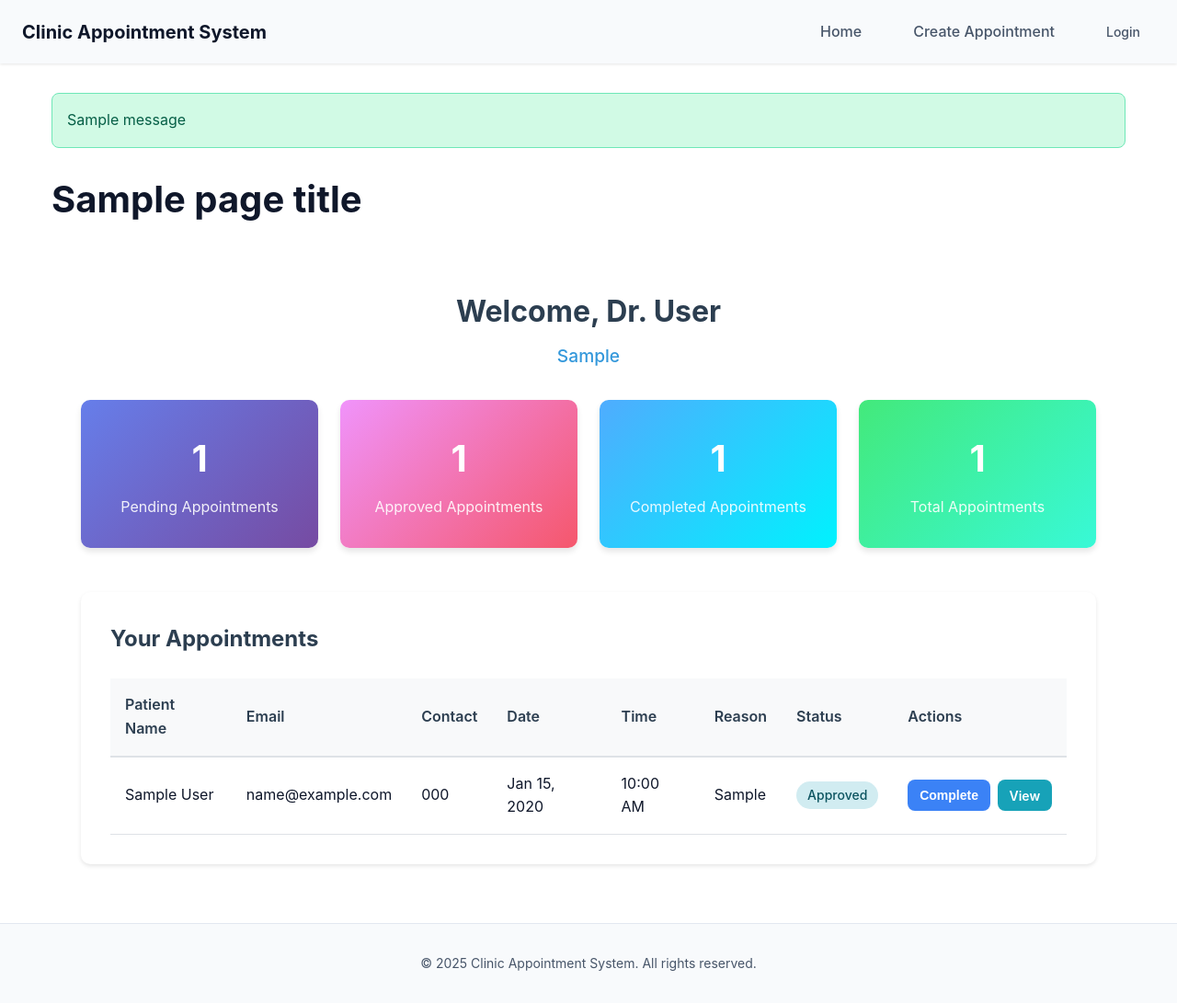
After one commit to Enricci/clinic-appointment-system, a Django app: template clinic_project/clinic_app/templates/clinic_app/doctor/dashboard.html in a window 1280 px wide. The commit adds this page. Shown: the whole page at 92% size. Run offline with Django 5.2, Linux system fonts and the light colour scheme; tables that the repository leaves empty hold one stand-in row (values such as "Sample post"); the template is opened without the code that fills it: values that come from a table or form of the project are taken from there, most other values are stand-ins (such as "Sample title", 1, 10 or a date in 2020); one stand-in notice (Sample message) is shown.

Commit message:
Enhance doctor interface with new dashboard and appointment detail pages. Update login page to display messages and improve error handling. Add CSS styles for dashboard and appointment detail layouts.

```diff
--- /dev/null
+++ b/clinic_project/clinic_app/templates/clinic_app/doctor/dashboard.html
@@ -0,0 +1,101 @@
+{% extends "clinic_app/base.html" %}
+{% block title %}Doctor Dashboard{% endblock %}
+{% block content %}
+<div class="dashboard-container">
+  <div class="dashboard-header">
+    <h1>Welcome, Dr. {{ doctor.user.last_name }}</h1>
+    <p class="specialization">{{ doctor.specialization }}</p>
+  </div>
+
+  <div class="dashboard-stats">
+    <div class="stat-card">
+      <h3>{{ pending_count }}</h3>
+      <p>Pending Appointments</p>
+    </div>
+    <div class="stat-card">
+      <h3>{{ approved_count }}</h3>
+      <p>Approved Appointments</p>
+    </div>
+    <div class="stat-card">
+      <h3>{{ completed_count }}</h3>
+      <p>Completed Appointments</p>
+    </div>
+    <div class="stat-card">
+      <h3>{{ total_count }}</h3>
+      <p>Total Appointments</p>
+    </div>
+  </div>
+
+  <div class="appointments-section">
+    <h2>Your Appointments</h2>
+
+    {% if appointments %}
+    <div class="appointments-table-container">
+      <table class="appointments-table">
+        <thead>
+          <tr>
+            <th>Patient Name</th>
+            <th>Email</th>
+            <th>Contact</th>
+            <th>Date</th>
+            <th>Time</th>
+            <th>Reason</th>
+            <th>Status</th>
+            <th>Actions</th>
+          </tr>
+        </thead>
+        <tbody>
+          {% for appointment in appointments %}
+          <tr>
+            <td>{{ appointment.patient.user.get_full_name }}</td>
+            <td>{{ appointment.patient.email|default:"N/A" }}</td>
+            <td>{{ appointment.patient.phone_number }}</td>
+            <td>{{ appointment.appointment_date|date:"M d, Y" }}</td>
+            <td>{{ appointment.appointment_time|time:"g:i A" }}</td>
+            <td>{{ appointment.reason|truncatewords:10 }}</td>
+            <td>
+              <span class="status-badge status-{{ appointment.status|lower }}">
+                {{ appointment.status }}
+              </span>
+            </td>
+            <td>
+              <div class="action-buttons">
+                {% if appointment.status == "Pending" %}
+                <form
+                  method="post"
+                  action="{% url 'clinic_app:doctor_approve_appointment' appointment.id %}"
+                  style="display: inline"
+                >
+                  {% csrf_token %}
+                  <button type="submit" class="btn btn-small btn-success">Approve</button>
+                </form>
+                {% endif %} {% if appointment.status == "Approved" %}
+                <form
+                  method="post"
+                  action="{% url 'clinic_app:doctor_complete_appointment' appointment.id %}"
+                  style="display: inline"
+                >
+                  {% csrf_token %}
+                  <button type="submit" class="btn btn-small btn-primary">Complete</button>
+                </form>
+                {% endif %}
+                <a
+                  href="{% url 'clinic_app:doctor_appointment_detail' appointment.id %}"
+                  class="btn btn-small btn-info"
+                  >View</a
+                >
+              </div>
+            </td>
+          </tr>
+          {% endfor %}
+        </tbody>
+      </table>
+    </div>
+    {% else %}
+    <div class="empty-state">
+      <p>No appointments found.</p>
+    </div>
+    {% endif %}
+  </div>
+</div>
+{% endblock %}
--- a/clinic_project/clinic_project/static/css/styles.css
+++ b/clinic_project/clinic_project/static/css/styles.css
@@ -239,7 +239,6 @@ main {
   cursor: pointer;
   transition: var(--transition);
   border-radius: var(--radius-md);
-
 }
 
 /* ================================
@@ -571,3 +570,256 @@ main {
 .uppercase {
   text-transform: uppercase;
 }
+
+/* ================================
+   Doctor Dashboard
+   ================================ */
+.dashboard-container {
+  max-width: 1400px;
+  margin: 0 auto;
+  padding: 2rem;
+}
+
+.dashboard-header {
+  margin-bottom: 2rem;
+  text-align: center;
+}
+
+.dashboard-header h1 {
+  color: #2c3e50;
+  margin-bottom: 0.5rem;
+}
+
+.specialization {
+  color: #3498db;
+  font-size: 1.2rem;
+  font-weight: 500;
+}
+
+.dashboard-stats {
+  display: grid;
+  grid-template-columns: repeat(auto-fit, minmax(200px, 1fr));
+  gap: 1.5rem;
+  margin-bottom: 3rem;
+}
+
+.stat-card {
+  background: linear-gradient(135deg, #667eea 0%, #764ba2 100%);
+  color: white;
+  padding: 2rem;
+  border-radius: 10px;
+  text-align: center;
+  box-shadow: 0 4px 6px rgba(0, 0, 0, 0.1);
+}
+
+.stat-card:nth-child(2) {
+  background: linear-gradient(135deg, #f093fb 0%, #f5576c 100%);
+}
+
+.stat-card:nth-child(3) {
+  background: linear-gradient(135deg, #4facfe 0%, #00f2fe 100%);
+}
+
+.stat-card:nth-child(4) {
+  background: linear-gradient(135deg, #43e97b 0%, #38f9d7 100%);
+}
+
+.stat-card h3 {
+  font-size: 2.5rem;
+  margin: 0 0 0.5rem 0;
+}
+
+.stat-card p {
+  margin: 0;
+  font-size: 1rem;
+  opacity: 0.9;
+}
+
+.appointments-section {
+  background: white;
+  padding: 2rem;
+  border-radius: 10px;
+  box-shadow: 0 2px 4px rgba(0, 0, 0, 0.1);
+}
+
+.appointments-section h2 {
+  color: #2c3e50;
+  margin-bottom: 1.5rem;
+}
+
+.appointments-table-container {
+  overflow-x: auto;
+}
+
+.appointments-table {
+  width: 100%;
+  border-collapse: collapse;
+}
+
+.appointments-table thead {
+  background-color: #f8f9fa;
+}
+
+.appointments-table th {
+  padding: 1rem;
+  text-align: left;
+  font-weight: 600;
+  color: #2c3e50;
+  border-bottom: 2px solid #dee2e6;
+}
+
+.appointments-table td {
+  padding: 1rem;
+  border-bottom: 1px solid #dee2e6;
+}
+
+.appointments-table tbody tr:hover {
+  background-color: #f8f9fa;
+}
+
+.status-badge {
+  display: inline-block;
+  padding: 0.25rem 0.75rem;
+  border-radius: 20px;
+  font-size: 0.875rem;
+  font-weight: 500;
+}
+
+.status-pending {
+  background-color: #fff3cd;
+  color: #856404;
+}
+
+.status-approved {
+  background-color: #d1ecf1;
+  color: #0c5460;
+}
+
+.status-completed {
+  background-color: #d4edda;
+  color: #155724;
+}
+
+.action-buttons {
+  display: flex;
+  gap: 0.5rem;
+}
+
+.btn-small {
+  padding: 0.4rem 0.8rem;
+  font-size: 0.875rem;
+  text-decoration: none;
+}
+
+.btn-success {
+  background-color: #28a745;
+  color: white;
+  border: none;
+  cursor: pointer;
+}
+
+.btn-success:hover {
+  background-color: #218838;
+}
+
+.btn-info {
+  background-color: #17a2b8;
+  color: white;
+}
+
+.btn-info:hover {
+  background-color: #138496;
+}
+
+.empty-state {
+  text-align: center;
+  padding: 3rem;
+  color: #6c757d;
+}
+
+.empty-state p {
+  font-size: 1.1rem;
+}
+
+/* ================================
+   Appointment Detail
+   ================================ */
+.appointment-detail-container {
+  max-width: 900px;
+  margin: 0 auto;
+  padding: 2rem;
+}
+
+.detail-header {
+  display: flex;
+  justify-content: space-between;
+  align-items: center;
+  margin-bottom: 2rem;
+}
+
+.detail-header h1 {
+  color: #2c3e50;
+  margin: 0;
+}
+
+.detail-content {
+  background: white;
+  border-radius: 10px;
+  box-shadow: 0 2px 4px rgba(0, 0, 0, 0.1);
+  overflow: hidden;
+}
+
+.detail-section {
+  padding: 2rem;
+  border-bottom: 1px solid #e9ecef;
+}
+
+.detail-section:last-child {
+  border-bottom: none;
+}
+
+.detail-section h2 {
+  color: #2c3e50;
+  margin-top: 0;
+  margin-bottom: 1.5rem;
+  font-size: 1.5rem;
+}
+
+.info-grid {
+  display: grid;
+  grid-template-columns: repeat(auto-fit, minmax(250px, 1fr));
+  gap: 1.5rem;
+}
+
+.info-item {
+  display: flex;
+  flex-direction: column;
+}
+
+.info-item.full-width {
+  grid-column: 1 / -1;
+}
+
+.info-item label {
+  font-weight: 600;
+  color: #6c757d;
+  margin-bottom: 0.5rem;
+  font-size: 0.9rem;
+}
+
+.info-item p {
+  color: #2c3e50;
+  margin: 0;
+  font-size: 1rem;
+}
+
+.action-section {
+  padding: 2rem;
+  text-align: center;
+}
+
+.completed-message {
+  color: #28a745;
+  font-size: 1.1rem;
+  font-weight: 500;
+}
```
Also changed, not shown: clinic_project/clinic_app/templates/clinic_app/auth/login.html (+16 -3 lines), clinic_project/clinic_app/templates/clinic_app/doctor/appointment_detail.html (added, +80 -0 lines).
